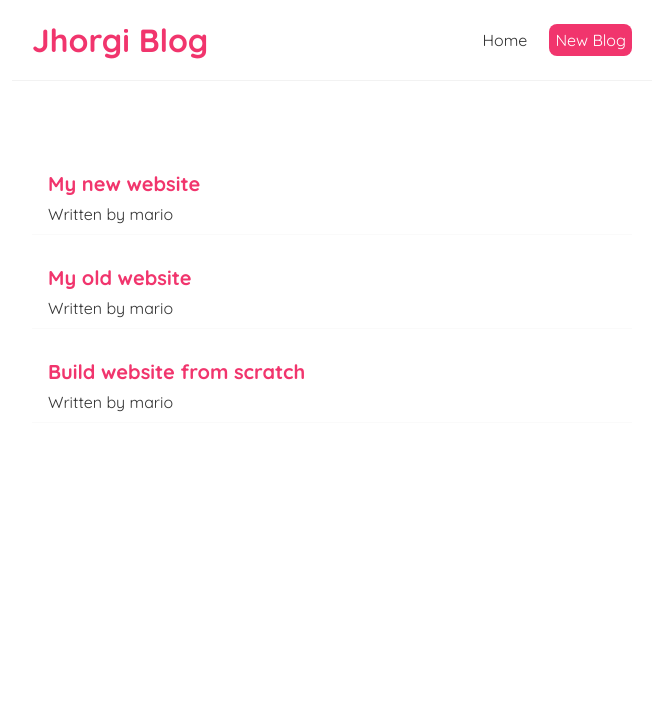
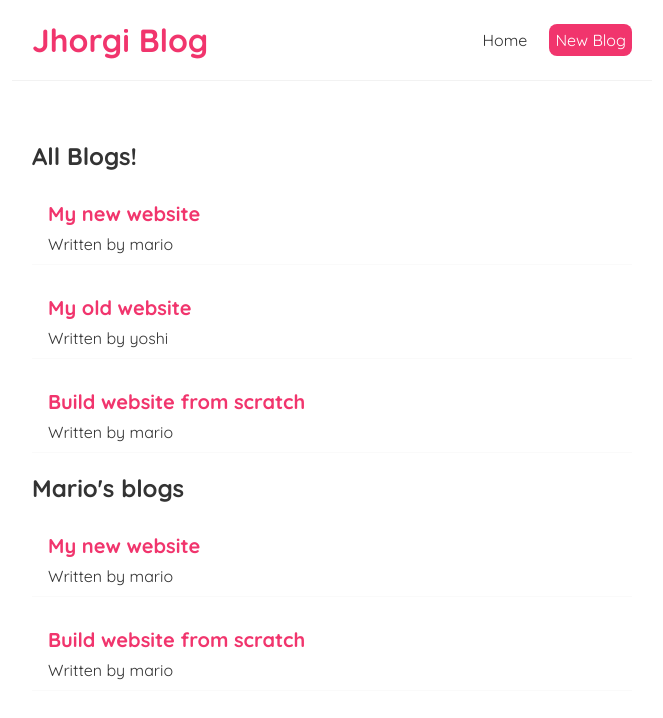
Before and after one commit to jhorgiGheovani/react-blog-site, a React (Create React App) app: page / in a window 1280 px wide. Shown: the top 718 px of the page, without its empty margins (308-971 px from the left). Built offline with nearby package versions, Linux system fonts and the light colour scheme.

Commit message:
#12 imlementing props to search features

```diff
--- a/src/BlogList.jsx
+++ b/src/BlogList.jsx
@@ -1,8 +1,9 @@
 import React from 'react';
-export default function BlogList({ blogs }) {
+export default function BlogList({ blogs, tittle }) {
   //   const blogs = props.blogs;
   return (
     <div>
+      <h2>{tittle}</h2>
       {blogs.map((blog) => (
         <div className="blog-preview" key={blog.id}>
           <h2>{blog.tittle}</h2>
--- a/src/Home.jsx
+++ b/src/Home.jsx
@@ -4,12 +4,13 @@ import BlogList from './BlogList';
 export default function Home() {
   const [blogs, setBlogs] = useState([
     { tittle: 'My new website', body: 'lorem ipsum...', author: 'mario', id: 1 },
-    { tittle: 'My old website', body: 'lorem ipsum...', author: 'mario', id: 2 },
+    { tittle: 'My old website', body: 'lorem ipsum...', author: 'yoshi', id: 2 },
     { tittle: 'Build website from scratch', body: 'lorem ipsum...', author: 'mario', id: 3 },
   ]);
   return (
     <div className="home">
-      <BlogList blogs={blogs} />
+      <BlogList blogs={blogs} tittle="All Blogs!" />
+      <BlogList blogs={blogs.filter((blog) => blog.author === 'mario')} tittle="Mario's blogs" />
     </div>
   );
 }
```
